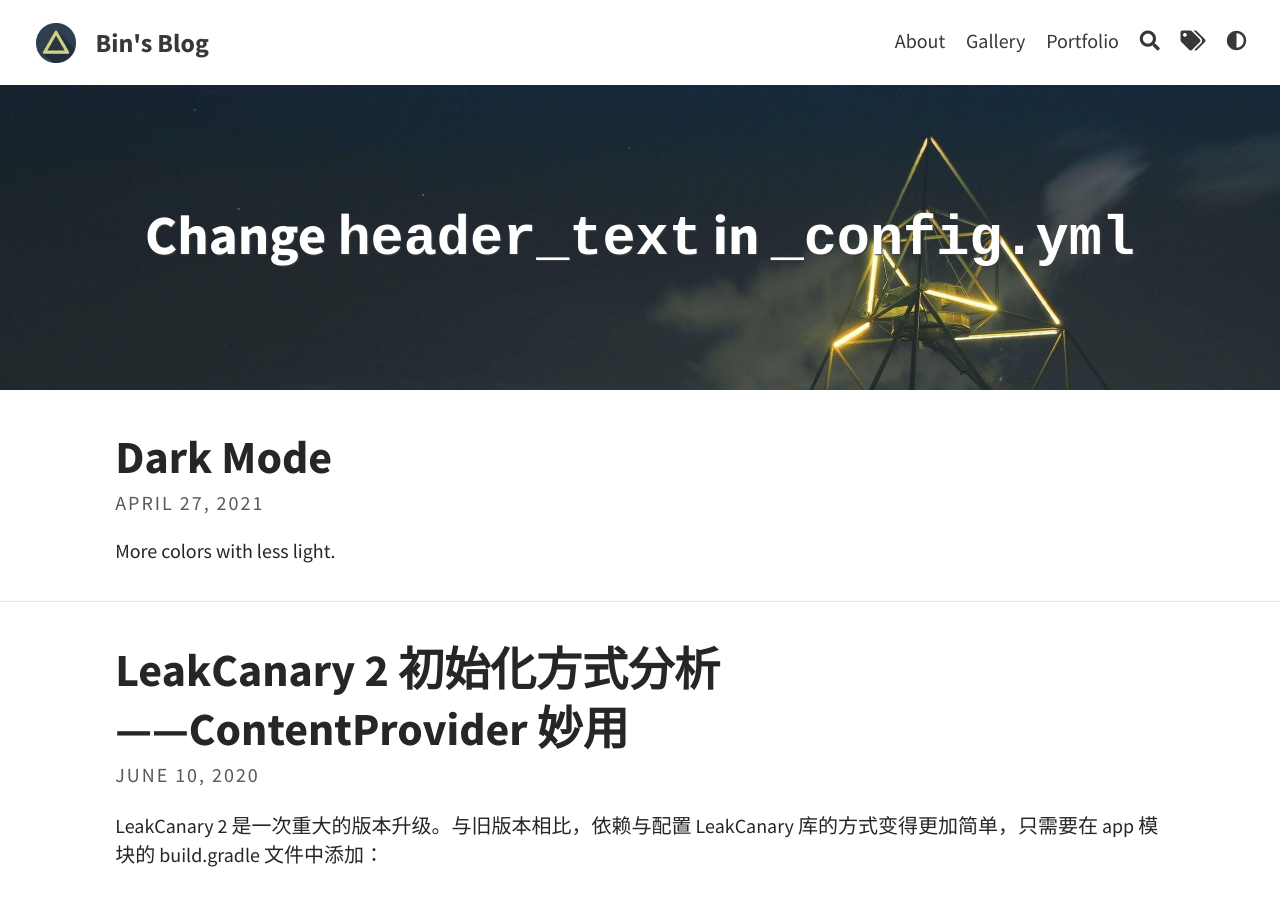
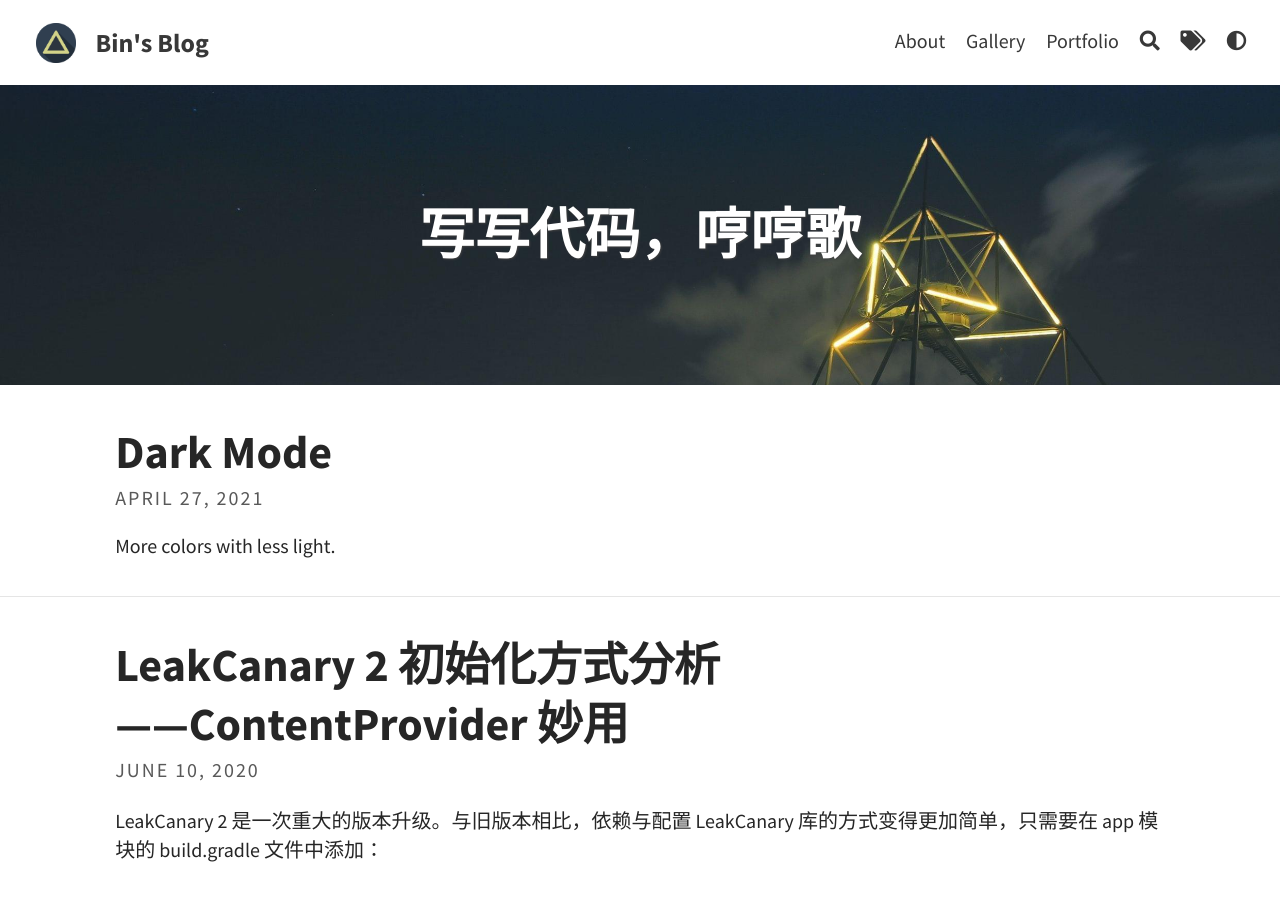
Before and after one commit to ebnbin/ebnbin.github.io, a Jekyll site: the page built from index.html, in a window 1280 px wide and 900 px high. Built offline with Jekyll 4.4.1, drawn with Linux system fonts in a browser that asks for light colours; the list of posts is cut into pages by our own code.

Commit message:
Update _config.yml

```diff
--- a/_config.yml
+++ b/_config.yml
@@ -9,7 +9,7 @@ avatar: assets/img/triangle.png                         # Empty for no avatar in
 favicon: assets/favicon.ico                             # Icon displayed in the tab
 
 # Header and footer text
-header_text: Change <code>header_text</code> in <code>_config.yml</code>  # Change Blog header text
+header_text: 写写代码，哼哼歌  # Change Blog header text
 header_feature_image: assets/img/header/triangular.jpeg
 header_feature_image_responsive: true
 footer_text: >
```
